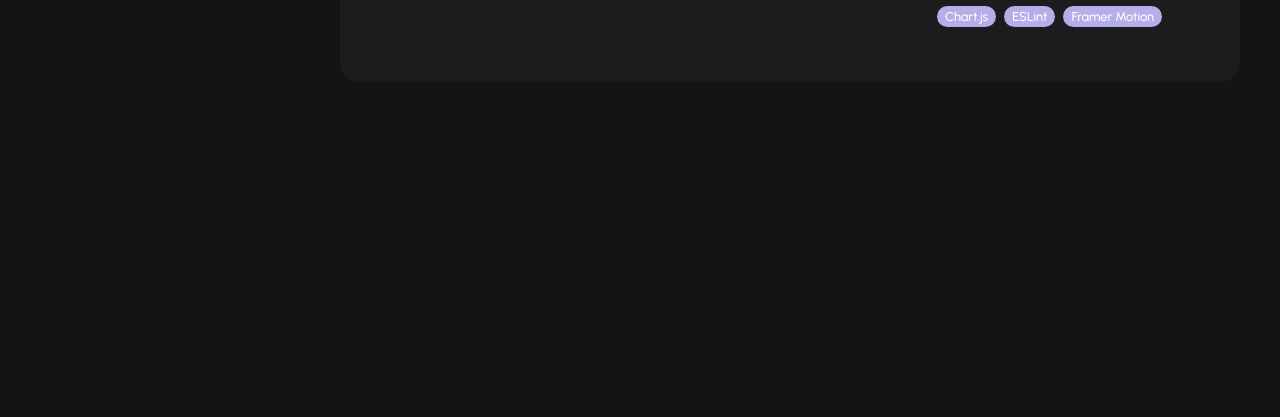
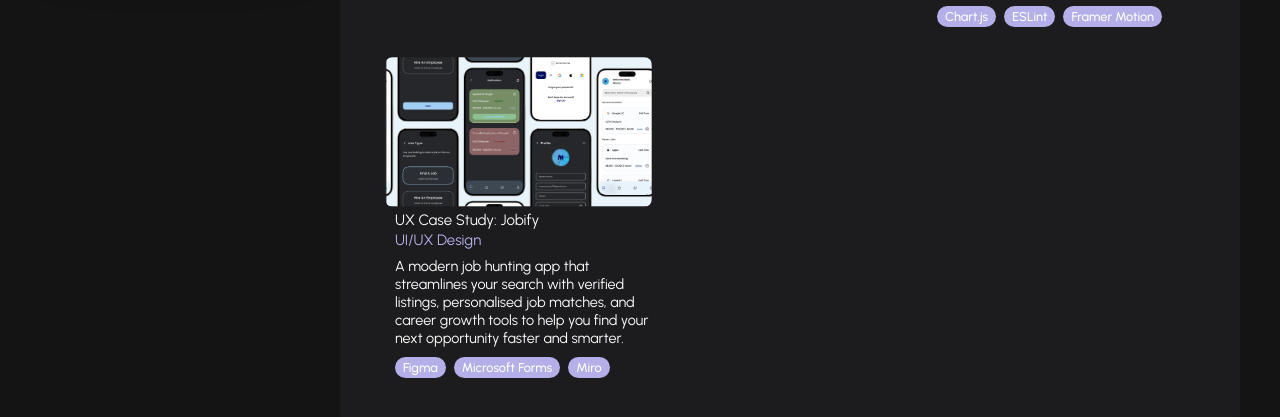
Before and after one commit to shivanirajani/shivani-portfolio, a React (Vite) app: page /portfolio in a window 1280 px wide. Shown: the part 727-1144 px from the top of the page. Before the commit the page ends 869 px from the top, so only its background shows below. Built offline with nearby package versions, Linux system fonts and the light colour scheme.

Commit message:
provide more info

```diff
--- a/public/projects.json
+++ b/public/projects.json
@@ -42,5 +42,23 @@
     },
     "techStack": ["React","Node.js", "Express.js", "Chart.js", "ESLint","Framer Motion"]
 
+  },
+  {
+    "id": 4,
+    "title": {
+      "en": "UX Case Study: Jobify",
+      "es": "Estudio de Caso UX: Jobify"
+    },
+    "image": "screen/jobify.png",
+    "category": "UI/UX Design",
+    "description": {
+      "en": "A modern job hunting app that streamlines your search with verified listings, personalised job matches, and career growth tools to help you find your next opportunity faster and smarter.",
+      "es": "Una aplicación moderna para buscar empleo que optimiza tu búsqueda con ofertas verificadas, coincidencias personalizadas y herramientas de crecimiento profesional para ayudarte a encontrar tu próxima oportunidad más rápido e inteligentemente."
+    },
+    "techStack": ["Figma", "Microsoft Forms", "Miro"],
+    "url": "/portfolio/casestudy"
   }
+
+
+
 ]
--- a/src/pages/Portfolio/Portfolio.jsx
+++ b/src/pages/Portfolio/Portfolio.jsx
@@ -1,5 +1,6 @@
 import { useState, useEffect } from 'react';
 import { FaRegEye, FaGithub, FaVideo } from 'react-icons/fa';
+import { useNavigate } from 'react-router-dom'; // assuming you use react-router
 
 const Portfolio = () => {
   const [projects, setProjects] = useState([]);
@@ -8,8 +9,9 @@
   const [language, setLanguage] = useState('en');
   const [videoToShow, setVideoToShow] = useState(null);
 
-  // State for fade animation
   const [fade, setFade] = useState(true);
+
+  const navigate = useNavigate(); // hook for navigation
 
   useEffect(() => {
     fetch('/projects.json')
@@ -60,13 +62,20 @@
     }
   };
 
-  // Toggle language with fade effect
   const toggleLanguage = () => {
     setFade(false);
     setTimeout(() => {
       setLanguage(prevLang => (prevLang === 'en' ? 'es' : 'en'));
       setFade(true);
     }, 300);
+  };
+
+  // Handle click on project item
+  const handleProjectClick = (project) => {
+    if (project.id === 4) {
+      // Redirect to /portfolio/casestudy
+      navigate('/portfolio/casestudy');
+    }
   };
 
   return (
@@ -92,7 +101,6 @@
             alignItems: "center",
             gap: "0.5em",
             fontWeight: "600",
-
           }}
           aria-label="Toggle Language"
           type="button"
@@ -102,7 +110,6 @@
           </span>
           {language === "en" ? "Cambiar a Español" : "Change to English"}
         </button>
-
       </header>
 
       <ul className="filter-list">
@@ -128,6 +135,45 @@
               data-category={project.category}
               key={project.id}
             >
+              {project.id === 4 ? (
+                // For project with id 4, make the entire card clickable for redirect
+                <button
+                  onClick={() => handleProjectClick(project)}
+                  style={{
+                    all: 'unset',
+                    cursor: 'pointer',
+                    display: 'block',
+                    width: '100%',
+                    textAlign: 'left',
+                  }}
+                  aria-label={`Go to case study for ${project.title[language]}`}
+                >
+                  <div className="project-image-container">
+                    <figure>
+                      <img
+                        src={project.image}
+                        alt={project.title[language]}
+                        loading="lazy"
+                        className="project-image"
+                      />
+                    </figure>
+                  </div>
+
+                  <h3 className="project-title">{project.title[language]}</h3>
+                  <p className="project-category">
+                    {content[language].categoryTranslations[project.category] || project.category}
+                  </p>
+
+                  <p className="project-description" style={{ marginLeft: '10px' }}>{project.description[language]}</p>
+
+                  <ul className="tech-stack-list" style={{ marginLeft: '10px' }}>
+                    {project.techStack.map((tech, index) => (
+                      <li key={index} className="tech-stack-item">{tech}</li>
+                    ))}
+                  </ul>
+                </button>
+              ) : (
+                <>
                   <div className="project-image-container">
                     <figure>
                       <img
@@ -185,6 +231,8 @@
                       <li key={index} className="tech-stack-item">{tech}</li>
                     ))}
                   </ul>
+                </>
+              )}
             </li>
           ))}
         </ul>
```
Also changed, not shown: public/screen/jobify.png (added). Lines whose indentation alone changed are shown as unchanged.
